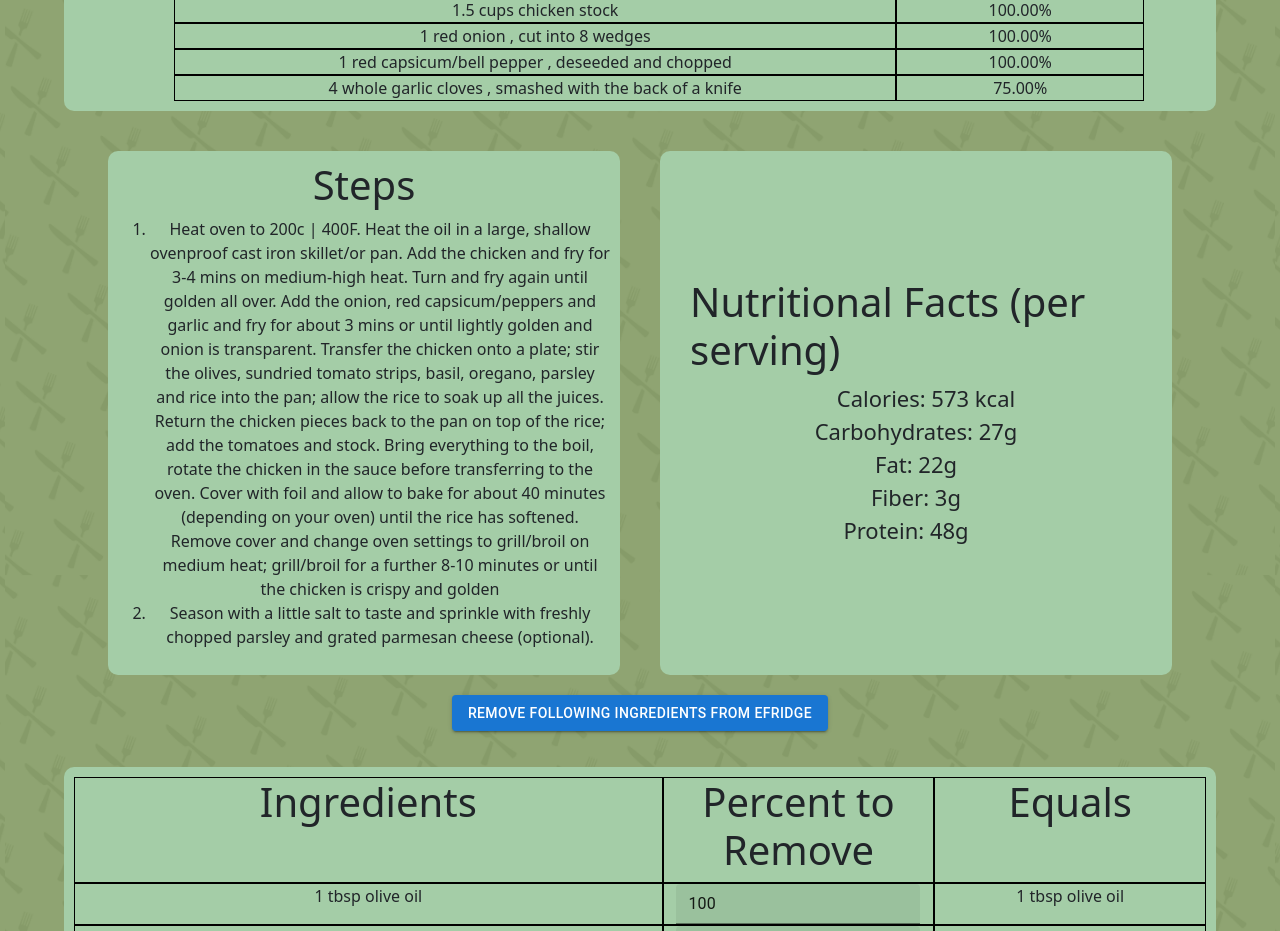
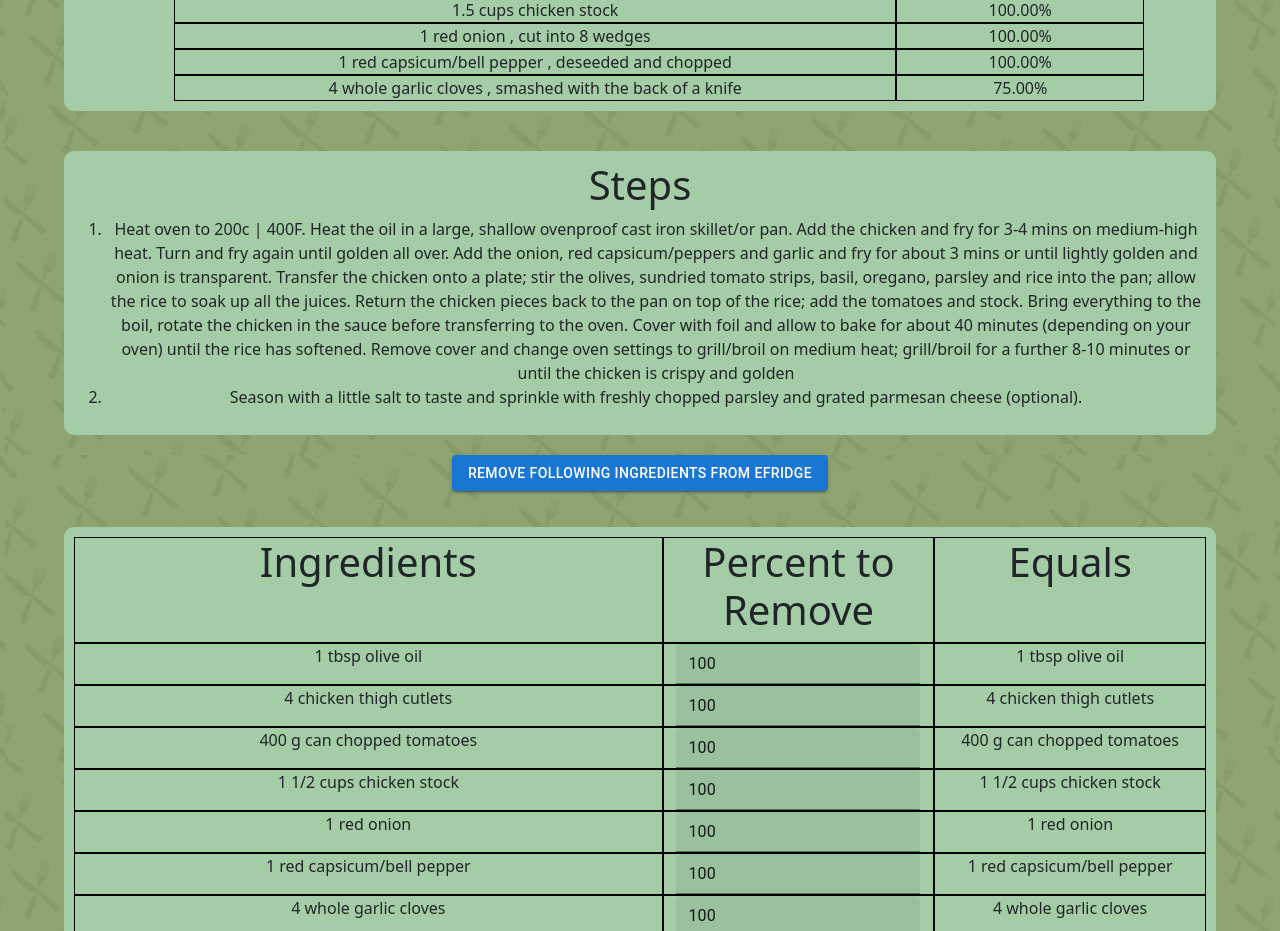
Before and after one commit to Freddydeddydoo/RecipesByRemy, a React (Create React App) app in the folder recipes-with-remy/: page /view in a window 1280 px wide. Shown: the part 960-1891 px from the top of the page. Built offline with nearby package versions, Linux system fonts and the light colour scheme.

Commit message:
delete double nut facts

```diff
--- a/recipes-with-remy/src/Pages/view.js
+++ b/recipes-with-remy/src/Pages/view.js
@@ -183,23 +183,13 @@ const View = (props) => {
                 </div>
             </div>
 
-            <div className='column'>
-                <div className='box_small'>
+            <div className='box'>
                 <div>
                     <h1>Steps</h1>
                     <ol>
                         <li>Heat oven to 200c | 400F. Heat the oil in a large, shallow ovenproof cast iron skillet/or pan. Add the chicken and fry for 3-4 mins on medium-high heat. Turn and fry again until golden all over. Add the onion, red capsicum/peppers and garlic and fry for about 3 mins or until lightly golden and onion is transparent. Transfer the chicken onto a plate; stir the olives, sundried tomato strips, basil, oregano, parsley and rice into the pan; allow the rice to soak up all the juices. Return the chicken pieces back to the pan on top of the rice; add the tomatoes and stock. Bring everything to the boil, rotate the chicken in the sauce before transferring to the oven. Cover with foil and allow to bake for about 40 minutes (depending on your oven) until the rice has softened. Remove cover and change oven settings to grill/broil on medium heat; grill/broil for a further 8-10 minutes or until the chicken is crispy and golden</li>
                         <li>Season with a little salt to taste and sprinkle with freshly chopped parsley and grated parmesan cheese (optional).</li>
                     </ol>
-                    </div>
-                </div>
-
-                <div className='box_small'>
-                    <div>
-                        <h1 style={{ textAlign: 'left', marginLeft: '20px' }}>Nutritional Facts (per serving)</h1>
-                        <span className='facts'>Calories: 573 kcal<br />Carbohydrates: 27g<br />Fat: 22g<br />Fiber: 3g<br />Protein: 48g</span>
-
-                    </div>
                 </div>
             </div>
 
```
Lines whose indentation alone changed are shown as unchanged.
